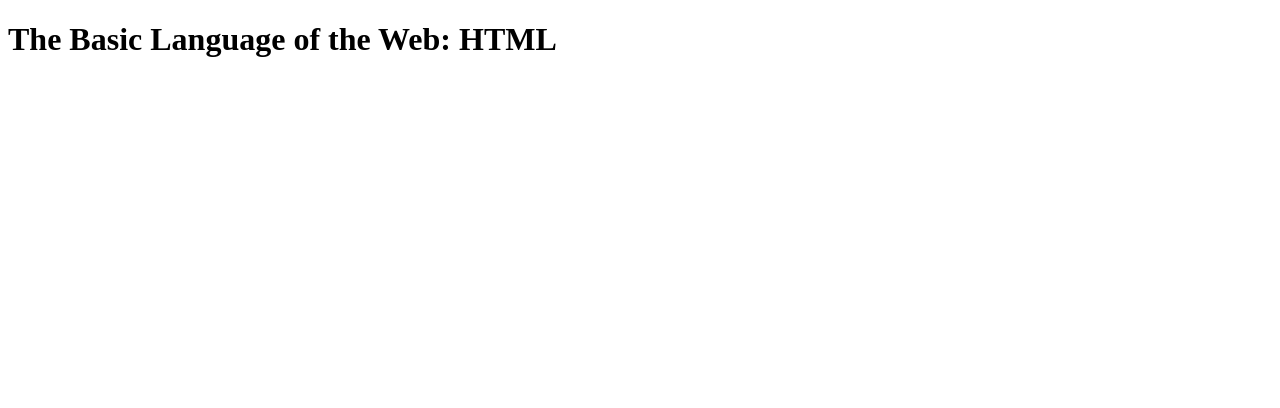
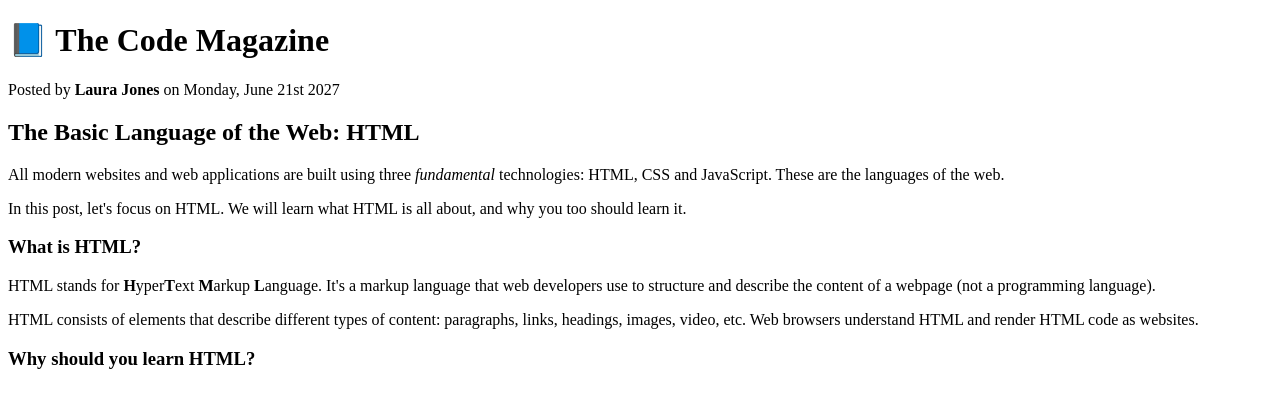
Before and after one commit to itagipramod/html-css-learning, a plain HTML site: page 02-HTML-Fundamentals/index.html in a window 1280 px wide. Drawn offline with Linux system fonts and the light colour scheme.

Commit message:
headings, bold and italic

```diff
--- a/02-HTML-Fundamentals/index.html
+++ b/02-HTML-Fundamentals/index.html
@@ -5,6 +5,46 @@
   </head>
 
   <body>
-    <h1>The Basic Language of the Web: HTML</h1>
+    <!--
+      <h1>The Basic Language of the Web: HTML</h1>
+      <h2>The Basic Language of the Web: HTML</h2>
+      <h3>The Basic Language of the Web: HTML</h3>
+      <h4>The Basic Language of the Web: HTML</h4>
+      <h5>The Basic Language of the Web: HTML</h5>
+      <h6>The Basic Language of the Web: HTML</h6>
+    -->
+
+    <h1>📘 The Code Magazine</h1>
+    <p>Posted by <b>Laura Jones</b> on Monday, June 21st 2027</p>
+
+    <h2>The Basic Language of the Web: HTML</h2>
+    <p>
+      All modern websites and web applications are built using three
+      <em>fundamental</em>
+      technologies: HTML, CSS and JavaScript. These are the languages of the
+      web.
+    </p>
+
+    <p>
+      In this post, let's focus on HTML. We will learn what HTML is all about,
+      and why you too should learn it.
+    </p>
+
+    <h3>What is HTML?</h3>
+
+    <p>
+      HTML stands for <strong>H</strong>yper<strong>T</strong>ext
+      <strong>M</strong>arkup <strong>L</strong>anguage. It's a markup language
+      that web developers use to structure and describe the content of a webpage
+      (not a programming language).
+    </p>
+
+    <p>
+      HTML consists of elements that describe different types of content:
+      paragraphs, links, headings, images, video, etc. Web browsers understand
+      HTML and render HTML code as websites.
+    </p>
+
+    <h3>Why should you learn HTML?</h3>
   </body>
 </html>
```
